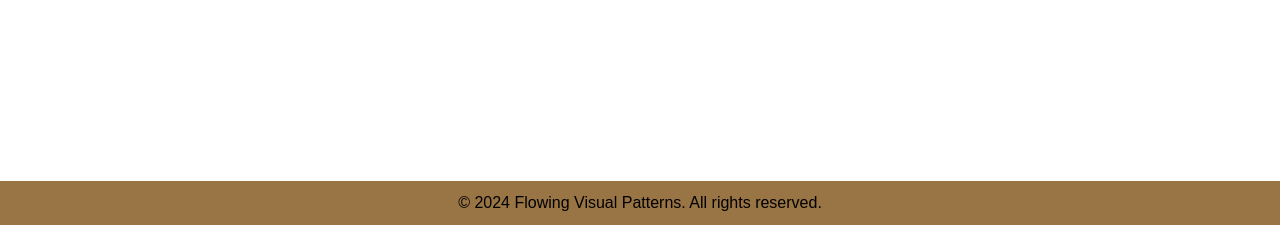
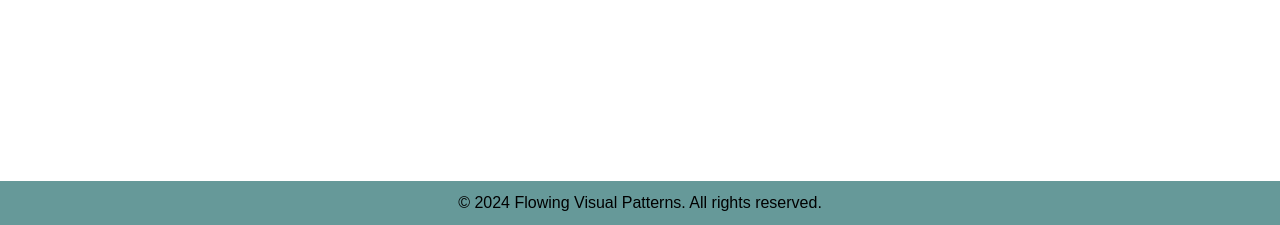
Before and after one commit to Davidmdawe/django-server2, a Django app: page / in a window 1280 px wide. Shown: the part 575-800 px from the top of the page. Run offline with Django 3.2, Linux system fonts and the light colour scheme; some libraries are stand-ins or nearby versions.

Commit message:
Update login.html

```diff
--- a/app_management/templates/login.html
+++ b/app_management/templates/login.html
@@ -1,3 +1,4 @@
+
 {% extends 'base.html' %}
 {% load static %}
 
@@ -115,6 +116,7 @@ p.subNote {
     top: 20%;
 }
 
+
 /* Inside your <style> or your login_logout.css file */
 
 </style>
@@ -158,7 +160,7 @@ p.subNote {
         </form>
     </div>
 </div>
-<footer style="background-color: #997444; text-align: center; padding: 10px; position: fixed; bottom: 0; width: 100%; font-family: 'Speedee', sans-serif;">
+<footer style="background-color: #669999; text-align: center; padding: 10px; position: fixed; bottom: 0; width: 100%; font-family: 'Speedee', sans-serif;">
     <p style="color: black; margin: 0;">&copy; {% now "Y" %} Flowing Visual Patterns. All rights reserved.</p>
 </footer>
 
```
